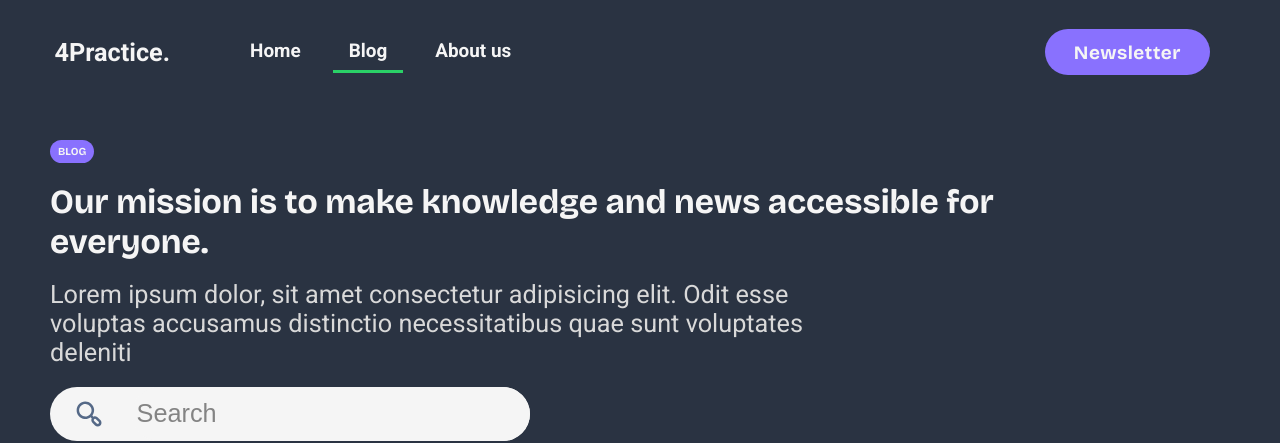
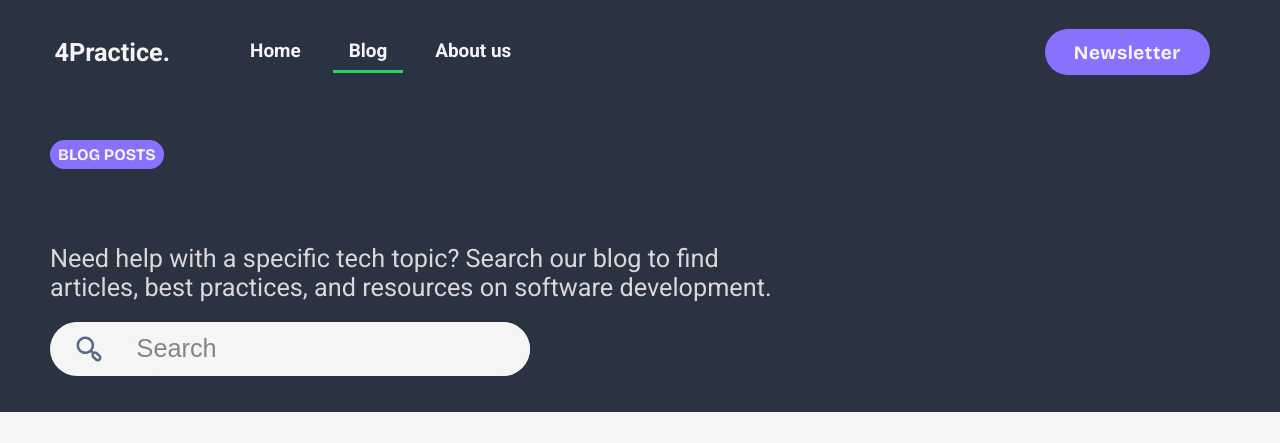
Before and after one commit to 4Practica/devCorner, a React (Vite) app: page /blog in a window 1280 px wide. Shown: the top 443 px of the page. Built offline with nearby package versions, Linux system fonts and the light colour scheme.

Commit message:
:zap: Improve code structure and changes section copy's

```diff
--- a/src/js/views/BlogLandings/components/Intro/Intro.tsx
+++ b/src/js/views/BlogLandings/components/Intro/Intro.tsx
@@ -1,4 +1,3 @@
-import { BG_STYLES_CLASSES, COLOR_STYLES_CLASSES } from '@common/utils/enums'
 import styles from './Intro.module.css'
 import { Chip } from '@common/components/Chip'
 import { SearchBar } from '..'
@@ -11,22 +10,13 @@ interface IntroProps {
 const Intro: React.FC<IntroProps> = ({ search, handleSearch }) => {
   return (
     <div className={styles.intro}>
-      <Chip
-        bgColor={BG_STYLES_CLASSES.PRIMARY}
-        fontColor={COLOR_STYLES_CLASSES.LIGHT}
-        shape='rounded'
-        proportion='sm'
-        bold={true}
-      >
-        BLOG
+      <Chip shape='rounded' proportion='sm' variant='primary' bold>
+        <h2>BLOG POSTS</h2>
       </Chip>
-      <h2>
-        Our mission is to make knowledge and news accessible for everyone.
-      </h2>
+      <h1>Unlock Software Development Knowledge</h1>
       <p>
-        Lorem ipsum dolor, sit amet consectetur adipisicing elit. Odit esse
-        voluptas accusamus distinctio necessitatibus quae sunt voluptates
-        deleniti
+        Need help with a specific tech topic? Search our blog to find articles,
+        best practices, and resources on software development.
       </p>
       <SearchBar handleSearch={handleSearch} search={search} />
     </div>
```
